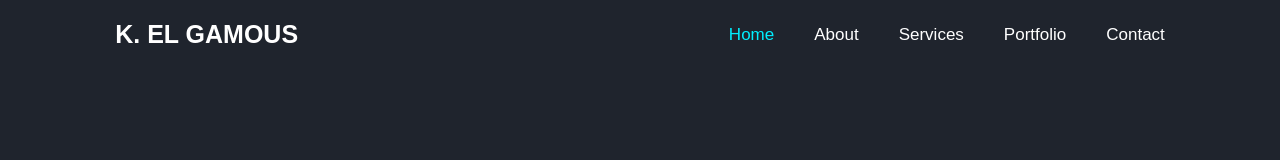
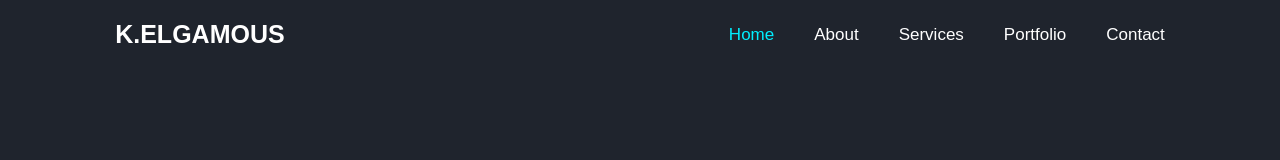
Before and after one commit to KhalidElgamous/KhalidElgamous.github.io, a Next.js app: page / in a window 1280 px wide. Shown: the top 160 px of the page. Built offline with nearby package versions, Linux system fonts and the light colour scheme; a web font is replaced by a local one.

Commit message:
update header name

```diff
--- a/pages/index.js
+++ b/pages/index.js
@@ -5,7 +5,7 @@ const Page = () => {
     <>
 
       <header className="header">
-        <a href="#" className="logo">K. EL GAMOUS</a>
+        <a href="#" className="logo">K.ELGAMOUS</a>
         <i className='bx bx-menu' id="menu-icon"></i>
         <nav className="navbar">
           <a href="#home" className="active">Home</a>
```
